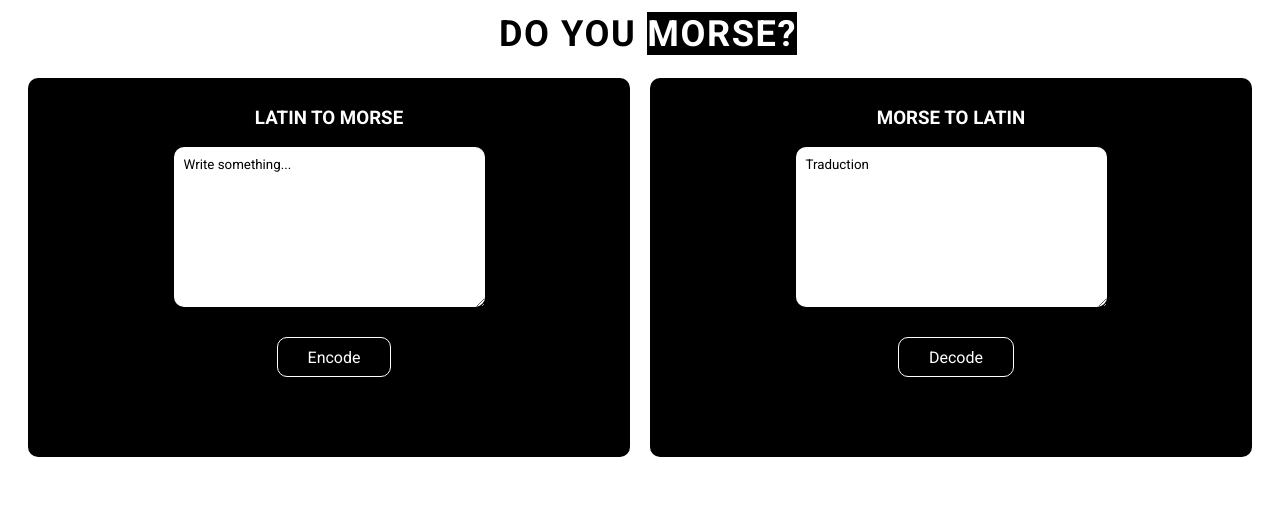
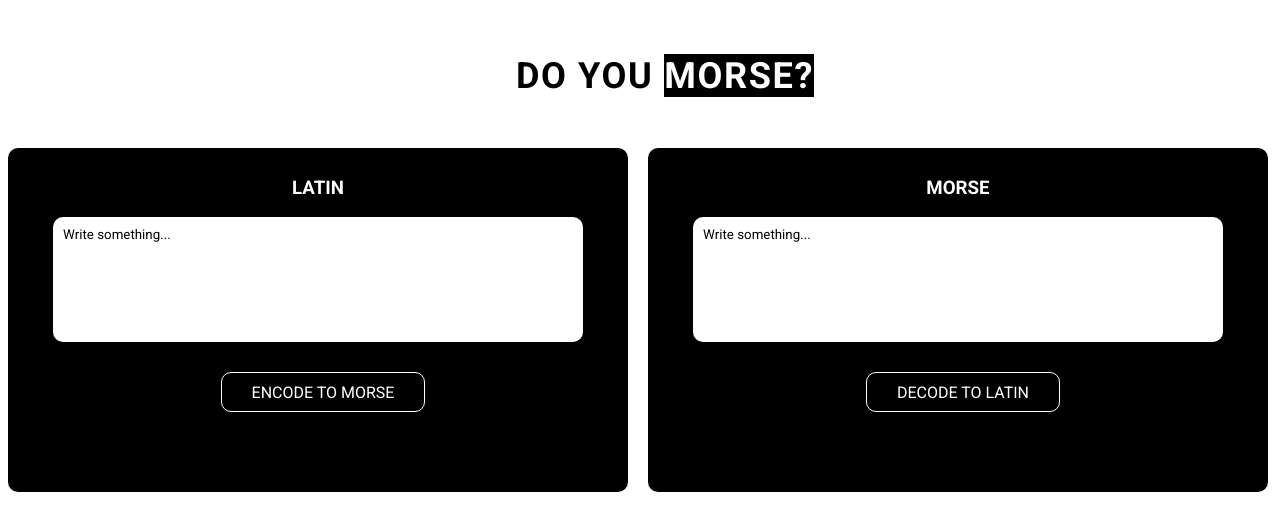
Before and after one commit to anaisrandria/exercices-individuels, a plain HTML site: page 04_parlez_vous_le_morse/index.html in a window 1280 px wide. Drawn offline with Linux system fonts and the light colour scheme.

Commit message:
fix: text animation

```diff
--- a/04_parlez_vous_le_morse/index.html
+++ b/04_parlez_vous_le_morse/index.html
@@ -9,7 +9,6 @@
 </head>
 <body>
     <div class="title-container">
-        <!-- <p>Parlez-vous le</p> -->
         <section class="animation">
             <div class="first">
                 <div>do you <span>morse?</span></div>
@@ -21,18 +20,18 @@
     </div>
     <div id="container">
         <div class="box">
-            <h3>Latin to morse</h3>
+            <h3>Latin</h3>
             <div class="input-button">
-                <textarea type="text" id="input-encode">Write something...</textarea>
-                <button id="button-encode">Encode</button>
+                <textarea type="text" id="input-encode" rows="7">Write something...</textarea>
+                <button id="button-encode">Encode to morse</button>
             </div>
             <p id="output-encode"> </p>
         </div>
         <div class="box">
-            <h3>Morse to latin</h3>
+            <h3>Morse</h3>
             <div class="input-button">
-                <textarea type="text" id="input-decode">Traduction</textarea>
-                <button id="button-decode">Decode</button>
+                <textarea type="text" id="input-decode" rows="7">Write something...</textarea>
+                <button id="button-decode">Decode to latin</button>
             </div>
             <p id="output-decode"> </p>
         </div>
--- a/04_parlez_vous_le_morse/style.css
+++ b/04_parlez_vous_le_morse/style.css
@@ -5,40 +5,20 @@
     font-family: 'Roboto';
 }
 
-/* body {
-    font-family: Poppins;
-} */
-
-/* .title-container {
-    text-align: center;
-    text-transform: uppercase;
-    margin: 50px 0px 50px 0px;
-    display: flex;
-    justify-content: center;
-    align-items: baseline;
-    font-size: 2.5rem;
-    font-weight: 600;
-} */
-
-p {
-  text-shadow: 0 0 7px rgba(255,255,255,.3), 0 0 3px rgba(255,255,255,.3);
-}
-
 .title-container {
     font-size: 2.26rem;
     text-transform: uppercase;
-  display: flex;
-  align-items: center;
-  justify-content: center;
     font-weight: 700;
     letter-spacing: 0.1rem;
     text-align: center;
+    height: 3rem;
+    margin:50px 0px 50px 0px;
 }
 
 .animation {
     height:50px;
-  overflow:hidden;
-  margin-left: 1rem;
+    overflow: hidden;
+    margin-left: 50px;
 }
 
 .animation span {
@@ -69,14 +49,8 @@ p {
 
 @keyframes text-animation {
     0% {margin-top: 0;}
-  /* 10% {margin-top: 0;}
-  20% {margin-top: -5.62rem;}
-  30% {margin-top: -5.62rem;} */
     40% {margin-top: -5.62rem;}
     60% {margin-top: -5.62rem;}
-  /* 70% {margin-top: -5.62rem;}
-  80% {margin-top: -5.62rem;}
-  90% {margin-top: 0;} */
     100% {margin-top: 0;}
 }
 
@@ -88,14 +62,17 @@ h3 {
     display: flex;
     flex-direction: row;
     align-items: center;
+    justify-content: center;
+    height: 100%;
+    width: calc(100vw - 20px);
     gap: 20px;
     color: white;
     text-align: center;
-    margin: 20px;
+    /* margin: auto; */
 }
 
 .box {
-    width: 80vw;
+    width: 50%;
     padding: 10px 10px 50px 10px;
     background-color: black;
     border-radius: 10px;
@@ -117,10 +94,11 @@ input {
 }
 
 textarea {
-    height: 140px;
-    width: 50%;
+    /* height: 140px; */
+    width: 85%;
     border-radius: 10px;
     padding: 10px;
+    resize: none;
 }
 
 button {
@@ -134,6 +112,7 @@ button {
     border: 1px solid white;
     color: white;
     font-size: 1em;
+    text-transform: uppercase;
 }
 
 button:hover {
```
Lines whose indentation alone changed are shown as unchanged.
